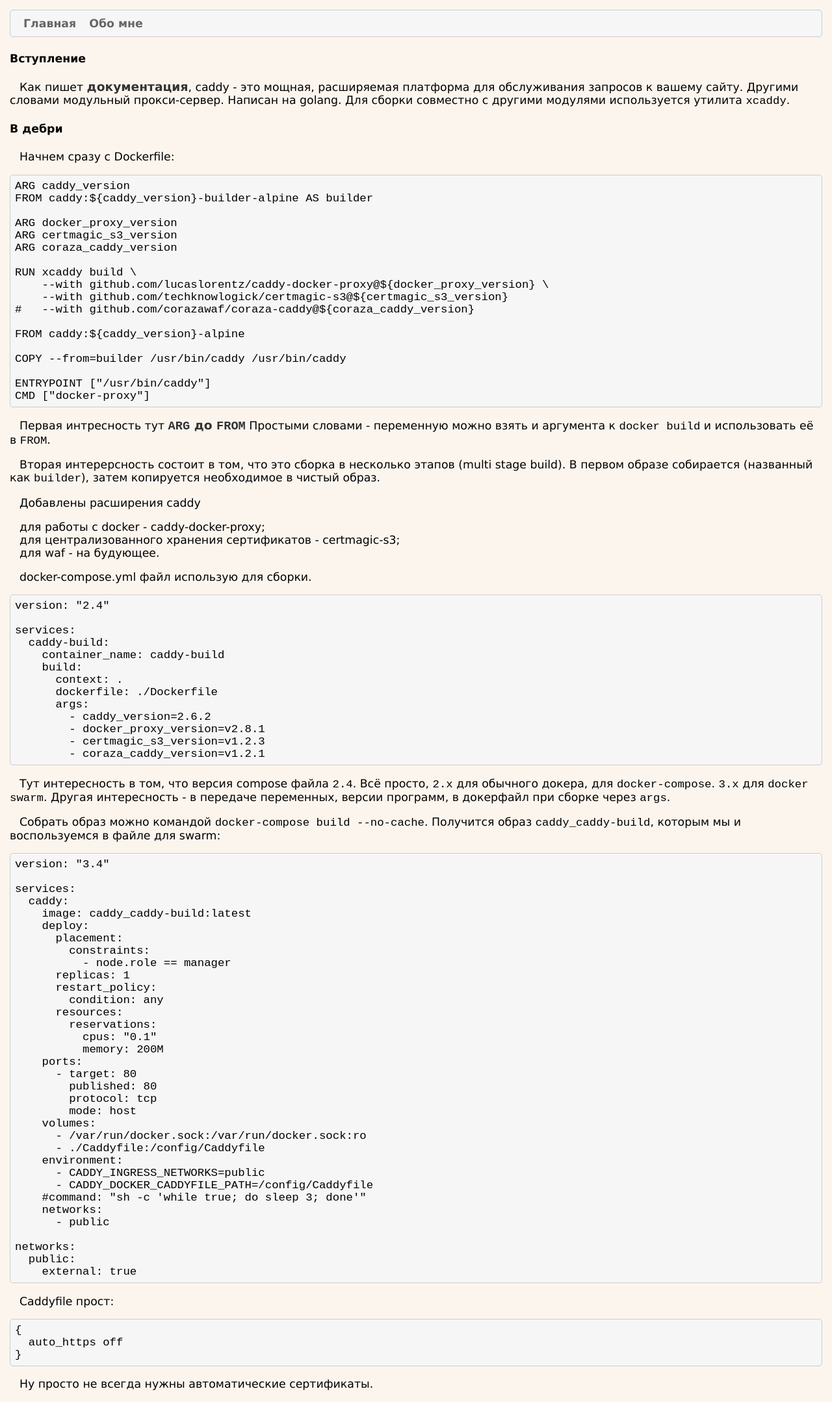
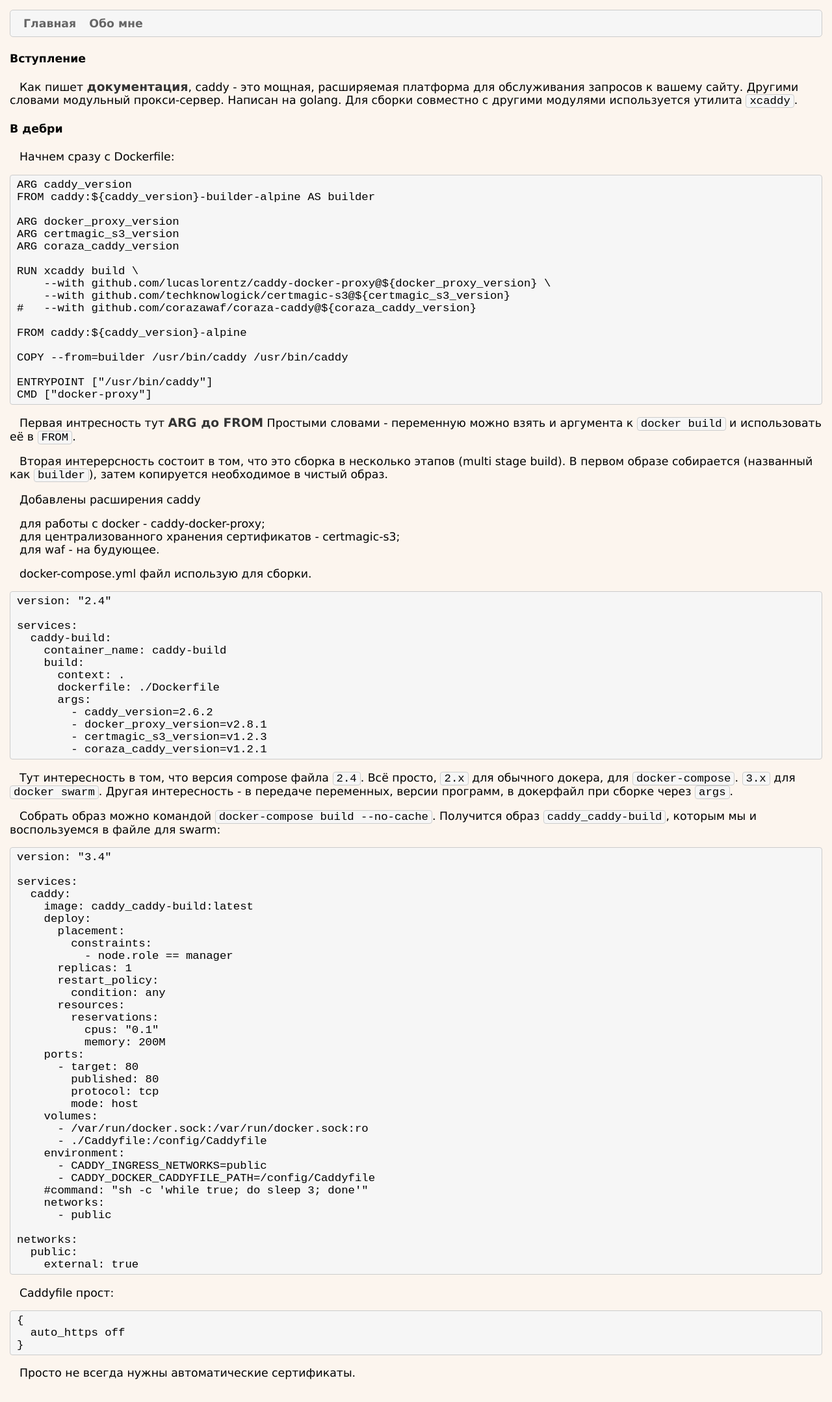
Before and after one commit to cronolio/cronolio.github.io, a Jekyll site: the page built from _minimal-devops/docker-swarm-caddy.md, in a window 1280 px wide. Shown: the whole page at 65% size. Built offline with Jekyll 4.4.1, drawn with Linux system fonts in a browser that asks for light colours.

Commit message:
css for code blocks

````diff
--- a/_minimal-devops/docker-swarm-caddy.md
+++ b/_minimal-devops/docker-swarm-caddy.md
@@ -38,7 +38,7 @@ CMD ["docker-proxy"]
 ```
 
 Первая интресность тут
-[`ARG` до `FROM`](https://docs.docker.com/engine/reference/builder/#understand-how-arg-and-from-interact)
+[ARG до FROM](https://docs.docker.com/engine/reference/builder/#understand-how-arg-and-from-interact)
 Простыми словами - переменную можно взять и аргумента к `docker build` и использовать её в `FROM`.
 
 Вторая интерерсность состоит в том, что это сборка в несколько этапов (multi stage build).
@@ -115,4 +115,4 @@ Caddyfile прост:
   auto_https off
 }
 ```
-Ну просто не всегда нужны автоматические сертификаты.
+Просто не всегда нужны автоматические сертификаты.
--- a/assets/css/main.css
+++ b/assets/css/main.css
@@ -155,10 +155,17 @@ myown
   font: 13pt Verdana, sans-serif;
 }
 
-.highlight pre {
+/* code blocks */
+.language-plaintext div pre {
   border: 1px solid #ccc;
-  border-radius: 5px;
-  padding: 7px;
+  border-radius: 4px;
+  padding: 5px 10px;
   background: #f6f6f6;
   overflow-x: scroll;
 }
+p .language-plaintext  {
+  border: 1px solid #ccc;
+  border-radius: 4px;
+  padding: 0px 5px;
+  background: #f6f6f6;
+}
````
Also changed, not shown: other parts of _minimal-devops/docker-swarm-caddy.md (+1 -1 lines).
